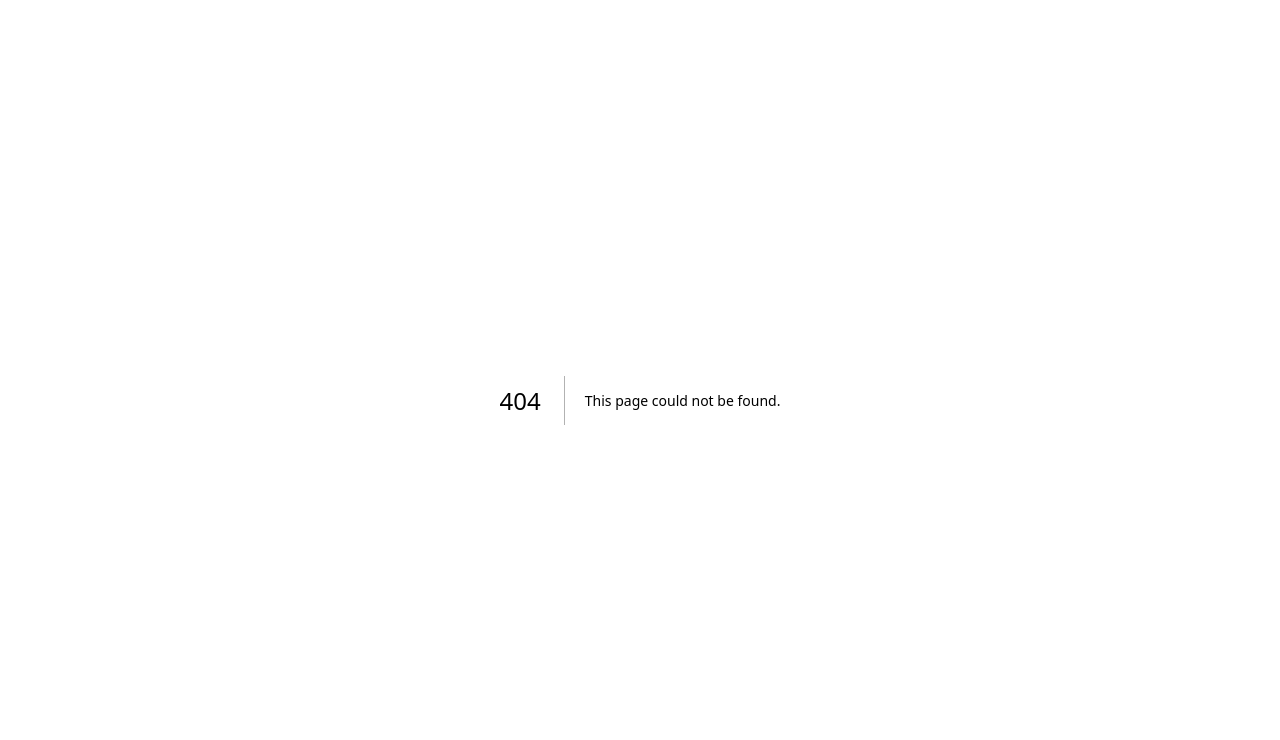
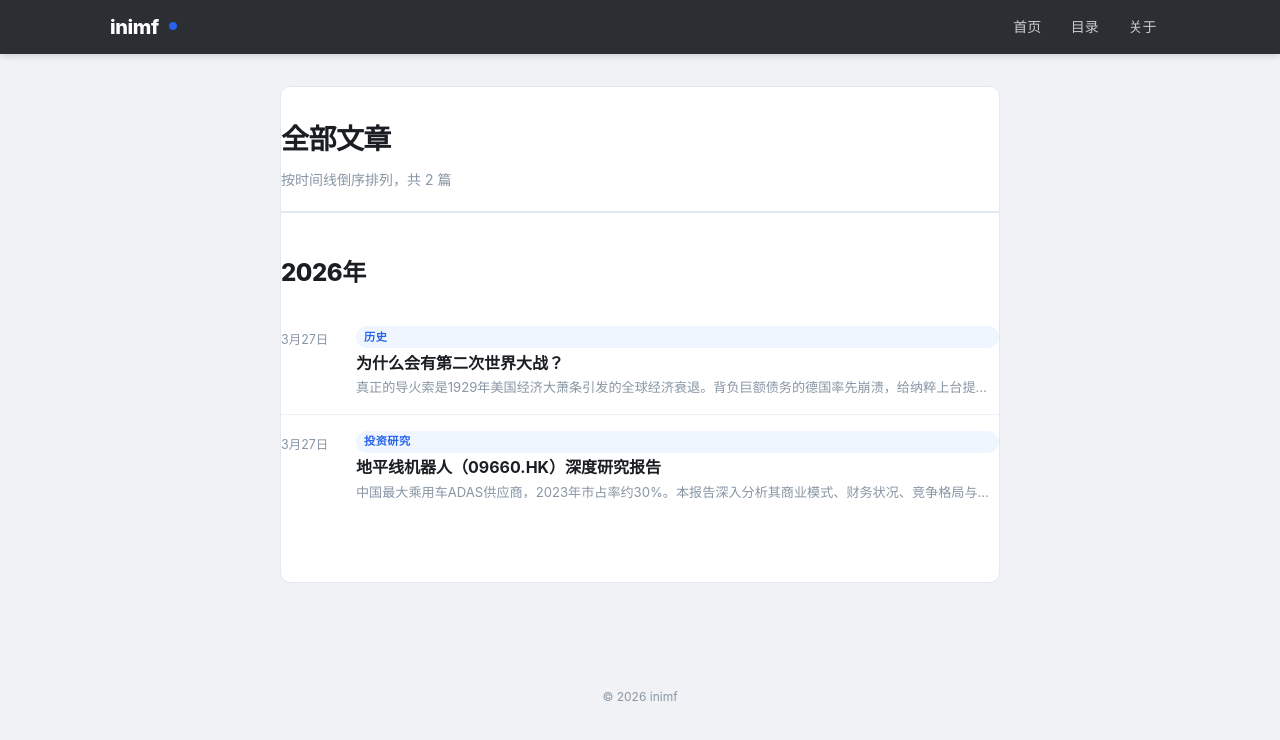
Before and after one commit to web1286/inimf-blog, a Next.js app: page /posts in a window 1280 px wide. Before the commit this address had no page. Shown: the top 740 px of the page. Built offline with nearby package versions, Linux system fonts and the light colour scheme.

Commit message:
✨ feat: 全部文章独立目录页 /posts

```diff
--- /dev/null
+++ b/pages/posts/index.tsx
@@ -0,0 +1,80 @@
+import { GetStaticProps } from 'next'
+import Link from 'next/link'
+import Layout from '../../components/Layout'
+import { getSortedPostsData } from '../../lib/posts'
+import { format } from 'date-fns'
+import { zhCN } from 'date-fns/locale'
+
+interface Post {
+  slug: string
+  title: string
+  date: string
+  summary?: string
+  tags?: string[]
+}
+
+interface Props {
+  posts: Post[]
+}
+
+export default function PostsIndexPage({ posts }: Props) {
+  // 按年月分组
+  const grouped = posts.reduce<Record<string, Post[]>>((acc, post) => {
+    const key = format(new Date(post.date), 'yyyy年', { locale: zhCN })
+    if (!acc[key]) acc[key] = []
+    acc[key].push(post)
+    return acc
+  }, {})
+
+  const years = Object.keys(grouped).sort((a, b) => b.localeCompare(a))
+
+  return (
+    <Layout title="全部文章" posts={posts} hideSidebar>
+      <div className="archive-page">
+        <div className="archive-header">
+          <h1 className="archive-title">全部文章</h1>
+          <p className="archive-desc">按时间线倒序排列，共 {posts.length} 篇</p>
+        </div>
+
+        {posts.length === 0 ? (
+          <div className="empty-state">
+            <p>还没有文章，快去写第一篇吧 ✍️</p>
+          </div>
+        ) : (
+          <div className="posts-archive-timeline">
+            {years.map(year => (
+              <div key={year} className="posts-year-group">
+                <div className="posts-year-label">{year}</div>
+                <div className="posts-year-items">
+                  {grouped[year].map((post) => (
+                    <div key={post.slug} className="posts-archive-item">
+                      <time className="posts-archive-date">
+                        {format(new Date(post.date), 'M月d日', { locale: zhCN })}
+                      </time>
+                      <div className="posts-archive-body">
+                        {post.tags && post.tags[0] && (
+                          <span className="post-category-badge">{post.tags[0]}</span>
+                        )}
+                        <Link href={`/posts/${post.slug}`} className="posts-archive-title">
+                          {post.title}
+                        </Link>
+                        {post.summary && (
+                          <p className="posts-archive-summary">{post.summary}</p>
+                        )}
+                      </div>
+                    </div>
+                  ))}
+                </div>
+              </div>
+            ))}
+          </div>
+        )}
+      </div>
+    </Layout>
+  )
+}
+
+export const getStaticProps: GetStaticProps = async () => {
+  const posts = getSortedPostsData()
+  return { props: { posts } }
+}
```
